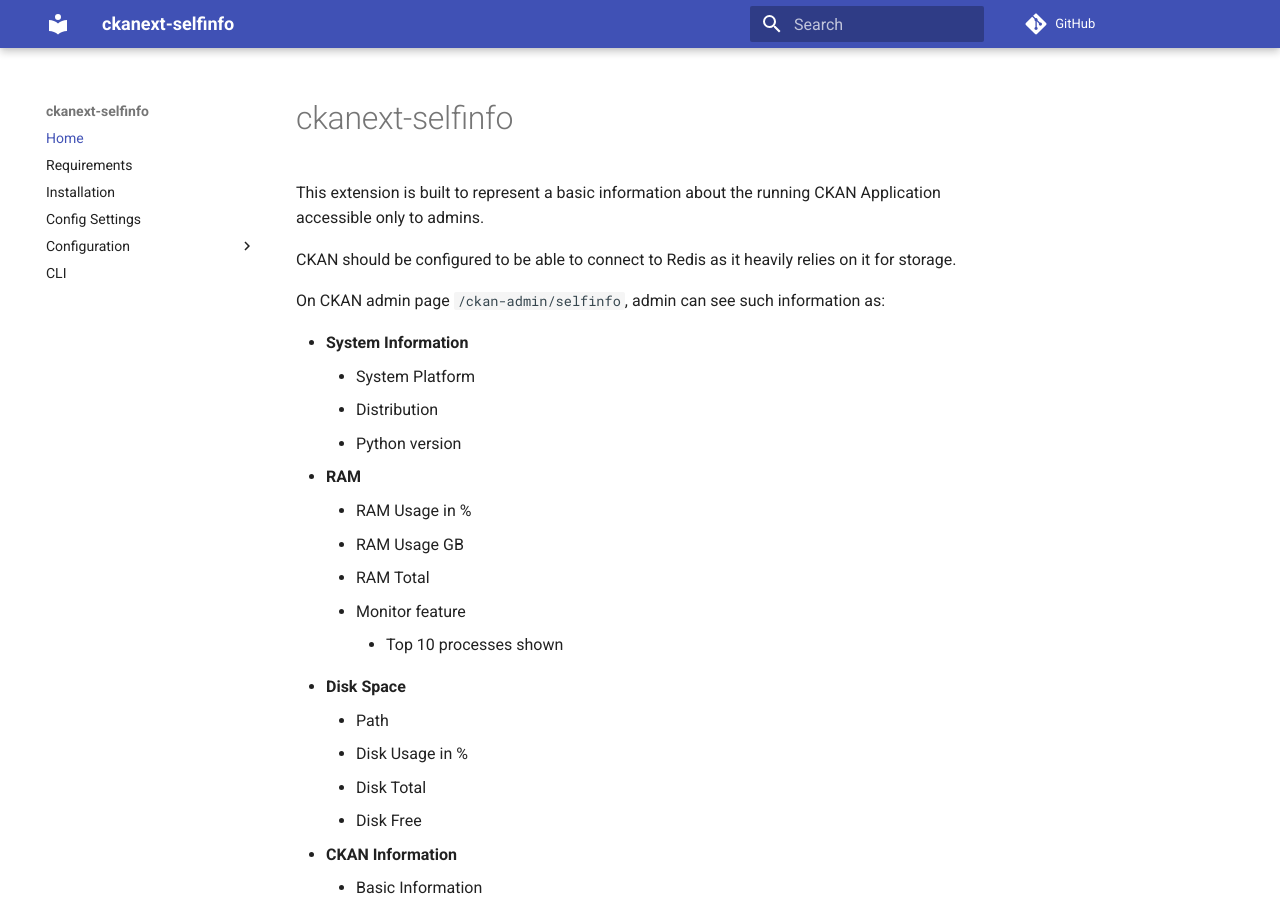
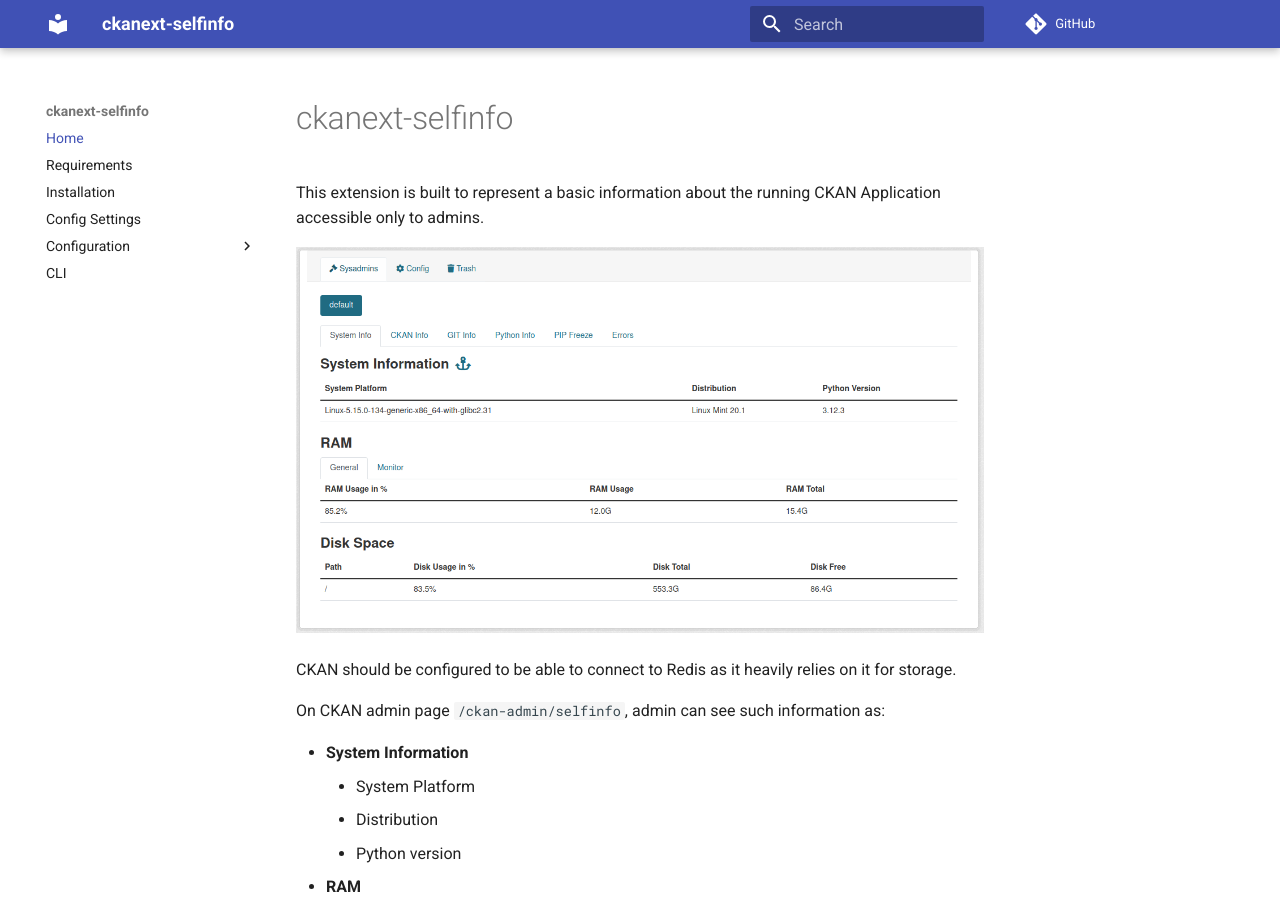
Before and after one commit to germankay/ckanext-selfinfo, an MkDocs documentation site: the page built from docs/index.md, in a window 1280 px wide and 900 px high. Built offline with MkDocs 1.6.1 and Material for MkDocs 9.7.7, drawn with Linux system fonts in a browser that asks for light colours; comment, search, counter and statistics services are not loaded.

Commit message:
add main screen image to docs

```diff
--- a/docs/index.md
+++ b/docs/index.md
@@ -1,6 +1,8 @@
 # ckanext-selfinfo
 
 This extension is built to represent a basic information about the running CKAN Application accessible only to admins.
+
+![Main Selfinfo Screen](assets/main_screen.png)
 
 CKAN should be configured to be able to connect to Redis as it heavily relies on it for storage.
 
```
Also changed, not shown: docs/assets/main_screen.png (added), site/assets/main_screen.png (added), site/index.html, site/search/search_index.json.
